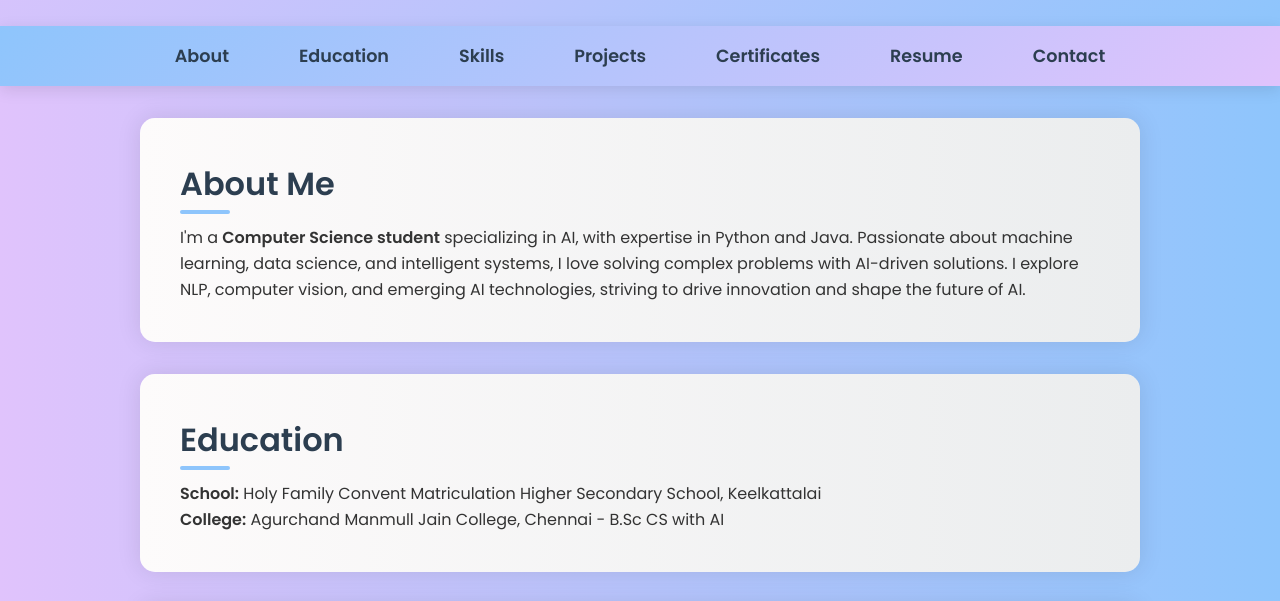
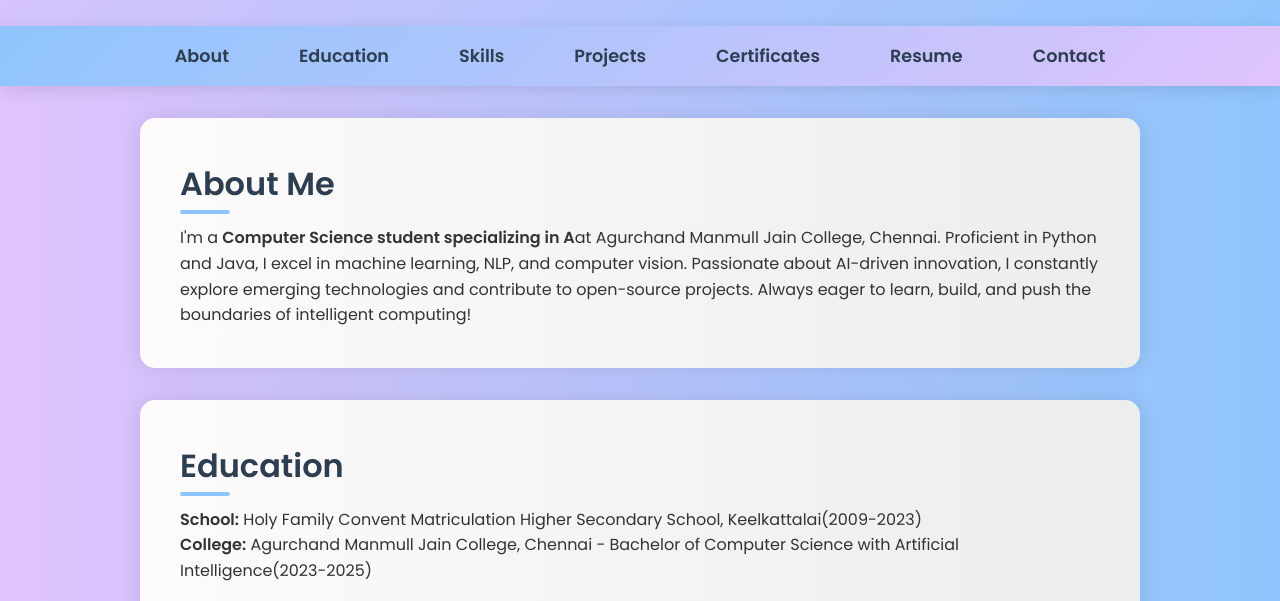
Before and after one commit to meshak-22/digital-portfolio, a plain HTML site: page index.html in a window 1280 px wide. Shown: the part 190-791 px from the top of the page. Drawn offline with Linux system fonts and the light colour scheme.

Commit message:
ndex.html

```diff
--- a/index.html
+++ b/index.html
@@ -375,15 +375,15 @@
 <section id="about">
     <div class="section-content">
         <h2>About Me</h2>
-        <p>I'm a <b>Computer Science student</b> specializing in AI, with expertise in Python and Java. Passionate about machine learning, data science, and intelligent systems, I love solving complex problems with AI-driven solutions. I explore NLP, computer vision, and emerging AI technologies, striving to drive innovation and shape the future of AI.</p>
+        <p>I'm a <b>Computer Science student specializing in A</b>at Agurchand Manmull Jain College, Chennai. Proficient in Python and Java, I excel in machine learning, NLP, and computer vision. Passionate about AI-driven innovation, I constantly explore emerging technologies and contribute to open-source projects. Always eager to learn, build, and push the boundaries of intelligent computing!</p>
     </div>
 </section>
 
 <section id="education">
     <div class="section-content">
         <h2>Education</h2>
-        <p><strong>School:</strong> Holy Family Convent Matriculation Higher Secondary School, Keelkattalai</p>
-        <p><strong>College:</strong> Agurchand Manmull Jain College, Chennai - B.Sc CS with AI</p>
+        <p><strong>School:</strong> Holy Family Convent Matriculation Higher Secondary School, Keelkattalai(2009-2023)</p>
+        <p><strong>College:</strong> Agurchand Manmull Jain College, Chennai - Bachelor of Computer Science with Artificial Intelligence(2023-2025)</p>
     </div>
 </section>
 
```
